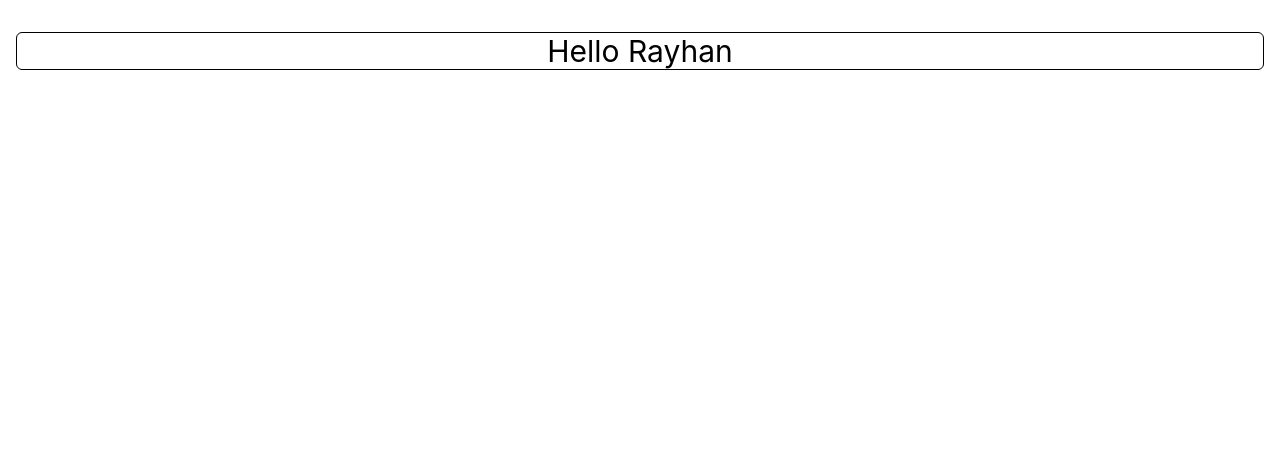
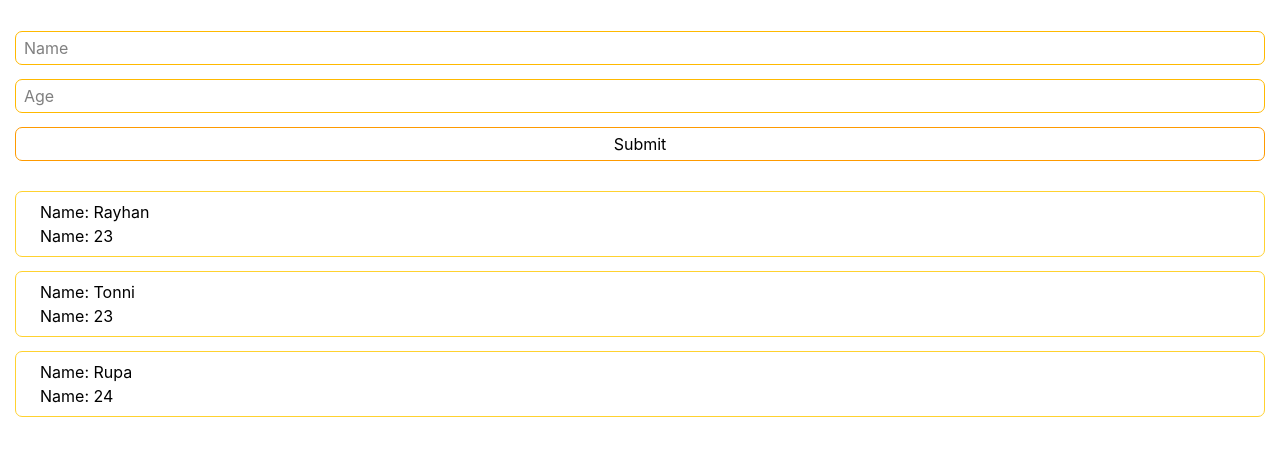
Before and after one commit to mdaburayhanmondal/Foundation-Program, a React (Vite) app in the folder foundation_program/react-recap/react-practice/: page / in a window 1280 px wide. Shown: the top 456 px of the page. Built offline with nearby package versions, Linux system fonts and the light colour scheme.

Commit message:
useState

```diff
--- a/foundation_program/react-recap/react-practice/src/App.jsx
+++ b/foundation_program/react-recap/react-practice/src/App.jsx
@@ -1,8 +1,59 @@
+import { useState } from 'react';
 import './App.css';
-import TestComponent from './components/TestComponent';
+import Card from './components/Card';
 
 function App() {
-  return <TestComponent name={'Rayhan'} />;
+  const [name, setName] = useState('');
+  const [age, setAge] = useState('');
+  const [friends, setFriends] = useState([
+    { name: 'Rayhan', age: 23 },
+    { name: 'Tonni', age: 23 },
+    { name: 'Rupa', age: 24 },
+  ]);
+
+  const handleSubmit = (e) => {
+    e.preventDefault();
+    console.log(name, age);
+    setFriends([...friends, { name, age }]);
+    setName('');
+    setAge('');
+  };
+
+  return (
+    <div className="my-8 mx-4 space-y-8">
+      <form
+        onSubmit={handleSubmit}
+        className="flex flex-col justify-between gap-y-4"
+      >
+        <input
+          type="text"
+          placeholder="Name"
+          className="outline w-full h-8 rounded-md outline-amber-400 px-2 focus:outline-amber-500"
+          onChange={(e) => setName(e.target.value)}
+          value={name}
+        />
+        <input
+          type="text"
+          placeholder="Age"
+          className="outline w-full h-8 rounded-md outline-amber-400 px-2 focus:outline-amber-500"
+          onChange={(e) => setAge(e.target.value)}
+          value={age}
+        />
+        <button className="outline px-6 rounded-md outline-amber-500 hover:outline-amber-700 hover:cursor-pointer py-1">
+          Submit
+        </button>
+      </form>
+
+      {friends.length > 0 &&
+        friends.map((friend) => (
+          <Card
+            key={friend.name + friend.age}
+            name={friend.name}
+            age={friend.age}
+          />
+        ))}
+    </div>
+  );
 }
 
 export default App;
--- /dev/null
+++ b/foundation_program/react-recap/react-practice/src/components/Card.jsx
@@ -0,0 +1,8 @@
+export default function Card({ name, age }) {
+  return (
+    <div className="outline text-black px-6 py-2 my-4 rounded-md outline-amber-300 hover:outline-amber-500">
+      <p>Name: {name}</p>
+      <p>Name: {age}</p>
+    </div>
+  );
+}
```
